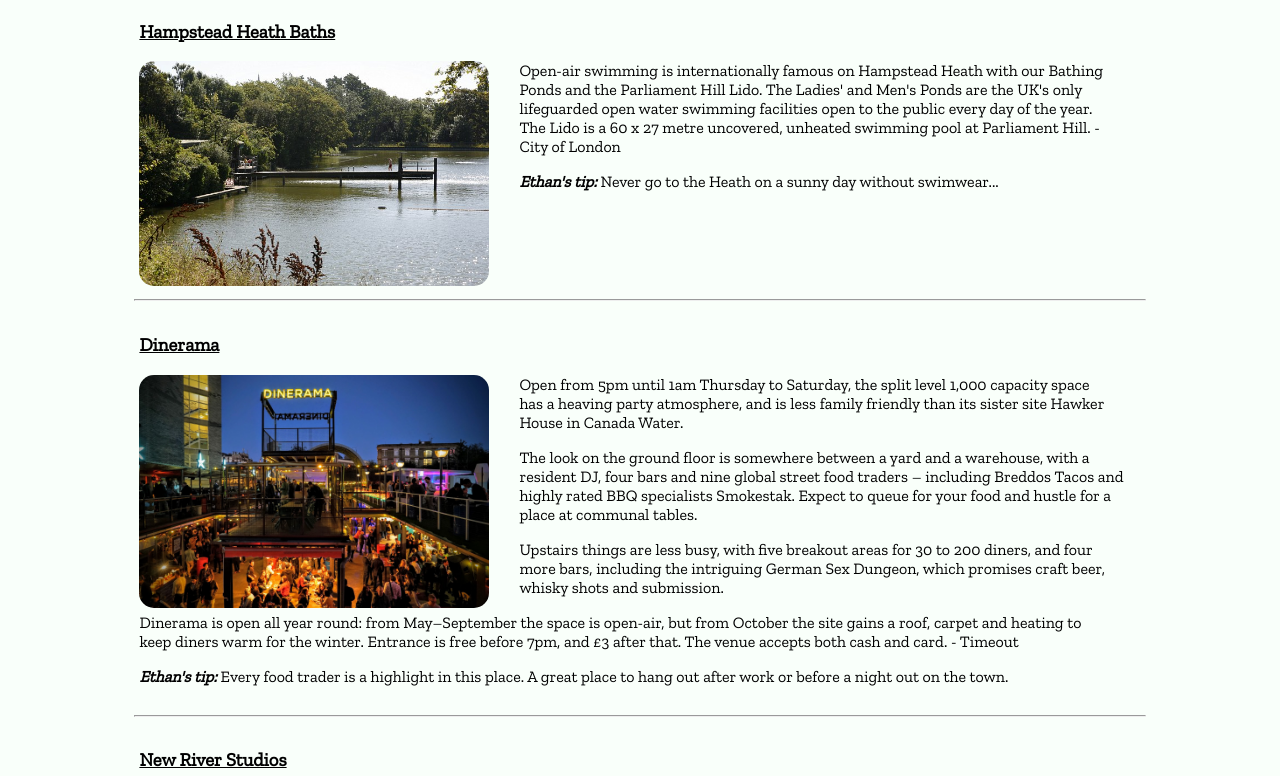
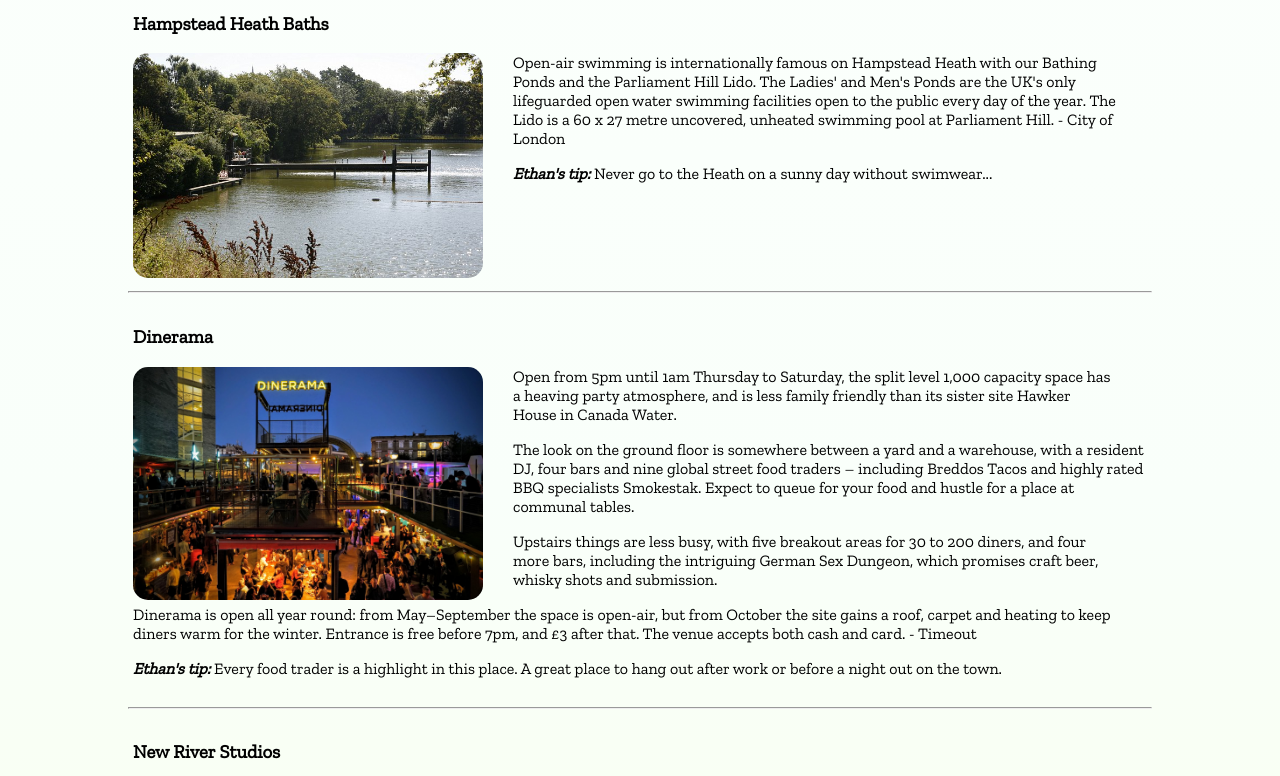
Before and after one commit to ethaning/ethaning.github.io, a plain HTML site: page index.html in a window 1280 px wide. Shown: the part 176-952 px from the top of the page. Drawn offline with nearby package versions, Linux system fonts and the light colour scheme.

Commit message:
Third commit - improvements to styling and functionality

```diff
--- a/css/style.css
+++ b/css/style.css
@@ -2,8 +2,14 @@
 
 body {
 	font-family: 'Zilla Slab', serif;
-	background-color: #f9fffa;
-
+	background: #f9fffa
+	background: -moz-linear-gradient(top, rgba(251,255,252,1) 0%, rgba(249,255,250,1) 50%, rgba(249,255,243,1) 76%, rgba(202,204,203,1) 100%);
+	background: -webkit-gradient(left top, left bottom, color-stop(0%, rgba(251,255,252,1)), color-stop(50%, rgba(249,255,250,1)), color-stop(76%, rgba(249,255,243,1)), color-stop(100%, rgba(202,204,203,1)));
+	background: -webkit-linear-gradient(top, rgba(251,255,252,1) 0%, rgba(249,255,250,1) 50%, rgba(249,255,243,1) 76%, rgba(202,204,203,1) 100%);
+	background: -o-linear-gradient(top, rgba(251,255,252,1) 0%, rgba(249,255,250,1) 50%, rgba(249,255,243,1) 76%, rgba(202,204,203,1) 100%);
+	background: -ms-linear-gradient(top, rgba(251,255,252,1) 0%, rgba(249,255,250,1) 50%, rgba(249,255,243,1) 76%, rgba(202,204,203,1) 100%);
+	background: linear-gradient(to bottom, rgba(251,255,252,1) 0%, rgba(249,255,250,1) 50%, rgba(249,255,243,1) 76%, rgba(202,204,203,1) 100%);
+	margin: 0;
 }
 
 .clearfix::after {
@@ -26,6 +32,8 @@ div.container {
 
 a{
 	color: black;
+	transition: 0.25s;
+	text-decoration: none;
 }
 
 a:hover{
@@ -46,7 +54,6 @@ header, footer {
 	background-color: black;
 	clear: left;
 	text-align: center;
-
 }
 
 header{
@@ -57,22 +64,23 @@ header{
 	font-size: 24px;
 }
 
-.intro>.logo{
-	max-height: 80px;
-	float: right;
-	margin: 0 0 0 20px;
+
+.item {
+	padding: 5px;
 }
 
-.item {
-	//border: 3px solid red;
-	padding: 5px;
-}
-.item>img{
+.item-img{
 	float:left;
 	margin-right:30px;
 	max-width: 350px;
 	border-radius: 15px;
+	transition: 0.3s;
 }
+
+.item-img:hover{
+	opacity: 0.8;
+}
+
 
 .item>p{
 	padding: 0 30px 0 0;
@@ -86,3 +94,9 @@ header{
 .item>h3{
 	clear: both;
 }
+
+.logo{
+	max-height: 80px;
+	float: right;
+	margin: 0 0 0 20px;
+}
--- a/index.html
+++ b/index.html
@@ -11,22 +11,22 @@
 <header>Ethan's Favourite Spots in London</header>
 <div class="container">
 <div class="intro ">
-	<img class="logo" src="img/logo.png">
+	<a target="_blank" href="https://github.com/ethaning"><img class="logo" src="img/logo.png"></a>
 	<p>Hi there! Thanks for visting this webpage. I've created some great memories at the following locations - I hope you can too!</p>
 
 </div>
 <hr>
 <div class="item clearfix" id="">
-	<h3><a href="https://www.cityoflondon.gov.uk/things-to-do/green-spaces/hampstead-heath/swimming/Pages/default.aspx">Hampstead Heath Baths </a></h3>
-	<img src="img/heath.jpg" alt="Hampstead Ponds">
+	<h3><a target="_blank" href="https://www.cityoflondon.gov.uk/things-to-do/green-spaces/hampstead-heath/swimming/Pages/default.aspx">Hampstead Heath Baths </a></h3>
+	<a target="_blank" href="https://www.cityoflondon.gov.uk/things-to-do/green-spaces/hampstead-heath/swimming/Pages/default.aspx"><img class="item-img" src="img/heath.jpg" alt="Hampstead Ponds"></a>
 	<p>Open-air swimming is internationally famous on Hampstead Heath with our Bathing Ponds and the Parliament Hill Lido. The Ladies' and Men's Ponds are the UK's only lifeguarded open water swimming facilities open to the public every day of the year. The Lido is a 60 x 27 metre uncovered, unheated swimming pool at Parliament Hill.  -  City of London</p>
 
 	<p><span class="tip">Ethan's tip:</span> Never go to the Heath on a sunny day without swimwear...</p>
 </div>
 <hr>
 <div class="item clearfix" id="">
-	<h3><a href="https://www.streetfeast.com/visit-us/dinerama/">Dinerama</a></h3>
-	<img src="img/dinerama.jpg" alt="Dinerama">
+	<h3><a target="_blank" href="https://www.streetfeast.com/visit-us/dinerama/">Dinerama</a></h3>
+	<a target="_blank" href="https://www.streetfeast.com/visit-us/dinerama/"><img class="item-img" src="img/dinerama.jpg" alt="Dinerama"></a>
 	<p>Open from 5pm until 1am Thursday to Saturday, the split level 1,000 capacity space has a heaving party atmosphere, and is less family friendly than its sister site Hawker House in Canada Water.</p>
 
 	</p>The look on the ground floor is somewhere between a yard and a warehouse, with a resident DJ, four bars and nine global street food traders – including Breddos Tacos and highly rated BBQ specialists Smokestak. Expect to queue for your food and hustle for a place at communal tables.</p>
@@ -39,8 +39,8 @@
 </div>
 <hr>
 <div class="item clearfix" id="">
-	<h3><a href="http://newriverstudios.com/">New River Studios</a></h3>
-	<img src="img/newriver.png" alt="New River Studios logo">
+	<h3><a target="_blank" href="http://newriverstudios.com/">New River Studios</a></h3>
+	<a target="_blank" href="http://newriverstudios.com/"><img class="item-img" src="img/newriver.png" alt="New River Studios logo"></a>
 	<p>New River Studios is an arts’ centre, studio provider, venue, education hub, cafe and bar, with a large and diverse range of users.</p>
 
 	<p>Housed in a converted furniture warehouse in Manor House, North London, New River Studios offers a broad range of facilities which can be easily accessed by the local community, and it hosts a variety of events including gigs, exhibitions, workshops, pop-ups and educational programs.</p>
@@ -53,7 +53,7 @@
 </div>
 
 </div>
-<footer>Made by <a href="https://github.com/ethaning">Ethaning</a></footer>
+<footer>Made by <a target="_blank" href="https://github.com/ethaning">Ethaning</a></footer>
 
 </body>
 </html>
```
